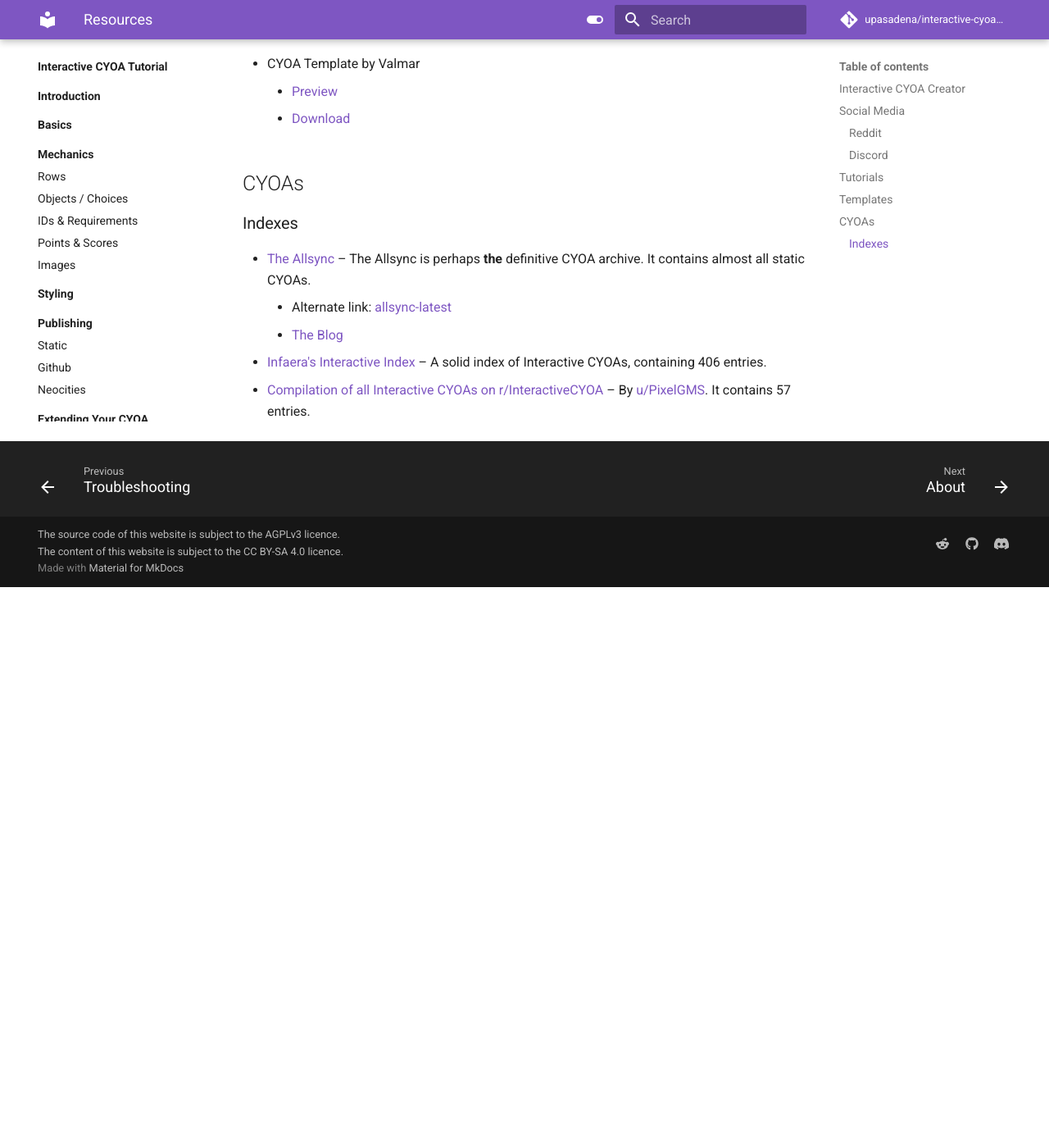
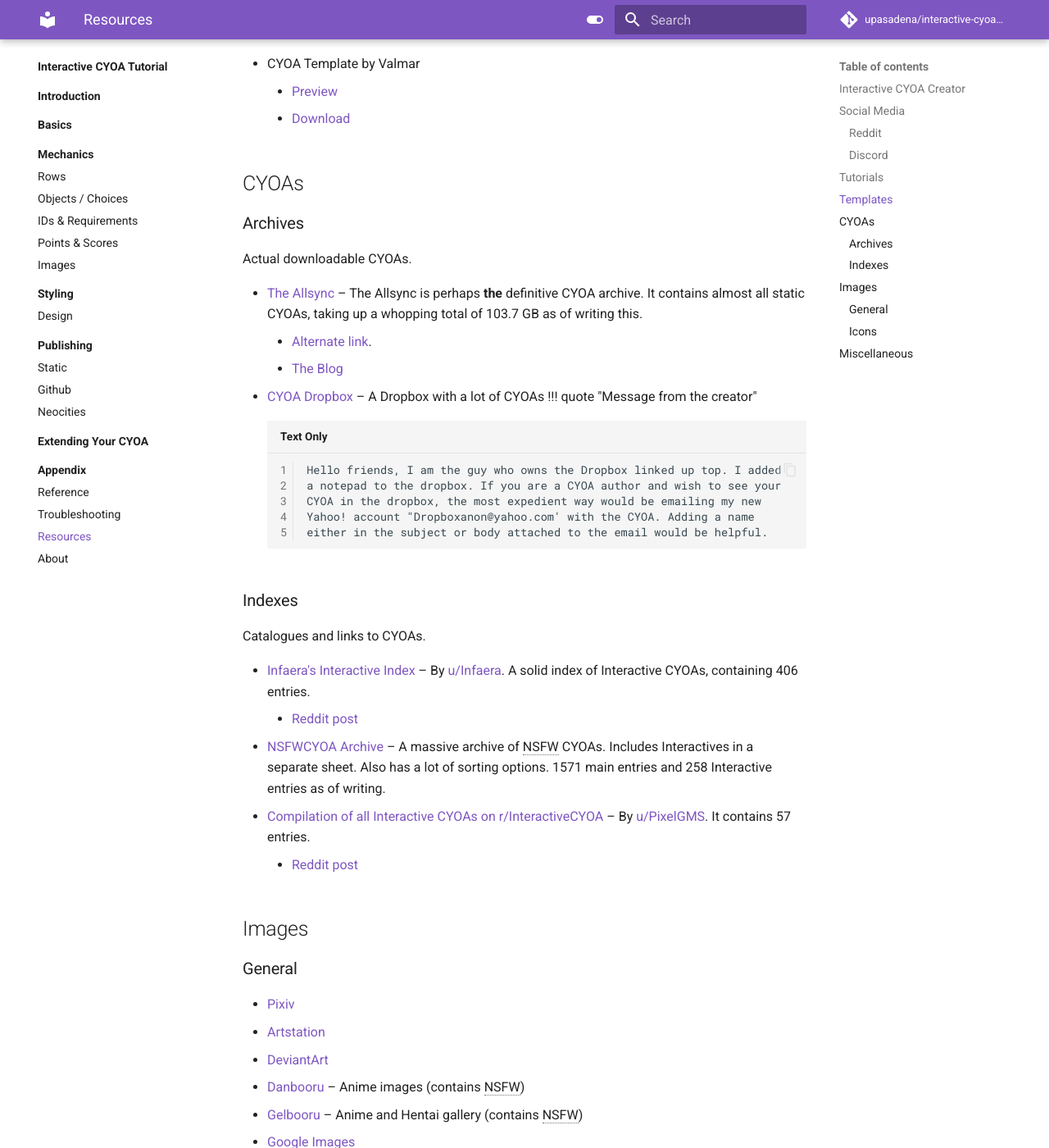
Before and after one commit to upasadena/interactive-cyoa-tutorial, an MkDocs documentation site: the page built from docs/appendix/resources.md, in a window 1280 px wide and 1400 px high, scrolled down 1479 px. Shown: the whole window at 82% size. Built offline with MkDocs 1.6.1 and Material for MkDocs 9.7.7, drawn with Linux system fonts in a browser that asks for light colours; a script that is not in the unit is left out; comment, search, counter and statistics services are not loaded; before the commit the page ends 2195 px from its top, so only the background shows below that; some of the changed text lies outside the part shown.

Commit message:
Started on Design page

```diff
--- a/docs/appendix/resources.md
+++ b/docs/appendix/resources.md
@@ -43,8 +47,8 @@
     * [Imgur](https://imgur.com/a/QV36Ix8)
     * [Google Slides][1]
 
-* [Tips and Pitfalls for Interactive CYOA Creators (Reddit)] – Contributed
-a fair amount to this tutorial.
+* [Tips and Pitfalls for Interactive CYOA Creators (Reddit)] – Contributed a
+fair amount to this tutorial.
 * [MeanDelay's Interactive CYOA Creator Tutorial][pgmstut] – Made by PixelGMS
 * [Interactive CYOA Tips & Tricks (intcyoacreator)][png-man-tutorial] – Made by
 [u/PNG-MAN].
@@ -56,16 +60,63 @@
     * [Download][cyoa-template-dl]
 
 ## CYOAs
-### Indexes
+### Archives
+Actual downloadable CYOAs.
 
 * [The Allsync](https://cyoaarchive.com/main) – The Allsync is perhaps **the**
-definitive CYOA archive. It contains almost all static CYOAs.
-    * Alternate link: [allsync-latest]
+definitive CYOA archive. It contains almost all static CYOAs, taking up a
+whopping total of 103.7 GB as of writing this.
+    * [Alternate link][allsync-latest].
     * [The Blog](https://cyoaarchive.blogspot.com/)
-* [Infaera's Interactive Index](https://infaera.neocities.org/) – A solid index
-of Interactive CYOAs, containing 406 entries.
+* [CYOA Dropbox][cyoadb] – A Dropbox with a lot of CYOAs !!! quote "Message
+    from the creator"
+
+        Hello friends, I am the guy who owns the Dropbox linked up top. I added
+        a notepad to the dropbox. If you are a CYOA author and wish to see your
+        CYOA in the dropbox, the most expedient way would be emailing my new
+        Yahoo! account "Dropboxanon@yahoo.com' with the CYOA. Adding a name
+        either in the subject or body attached to the email would be helpful.
+
+### Indexes
+Catalogues and links to CYOAs.
+
+* [Infaera's Interactive Index](https://infaera.neocities.org/) – By
+[u/Infaera]. A solid index of Interactive CYOAs, containing 406 entries.
+    * [Reddit post][infaera-post]
+* [NSFWCYOA Archive] – A massive archive of NSFW CYOAs. Includes Interactives
+in a separate sheet. Also has a lot of sorting options. 1571 main entries and
+258 Interactive entries as of writing.
 * [Compilation of all Interactive CYOAs on r/InteractiveCYOA] – By
 [u/PixelGMS]. It contains 57 entries.
+    * [Reddit post][pixel-post]
+
+## Images
+### General
+
+* [Pixiv](https://www.pixiv.net/en/)
+* [Artstation](https://www.artstation.com)
+* [DeviantArt](https://www.deviantart.com/)
+* [Danbooru](https://danbooru.donmai.us/) – Anime images (contains NSFW)
+* [Gelbooru](https://gelbooru.com/) – Anime and Hentai gallery (contains NSFW)
+* [Google Images](https://www.google.com/imghp)
+* [/tg/booru](https://grognard.booru.org/) – Booru for /tg/
+* [Pinterest](https://www.pinterest.com)
+* [Zerochan](https://www.zerochan.net/) – Anime images
+
+### Icons
+
+* [https://game-icons.net/](https://game-icons.net/)
+
+## Miscellaneous
+
+* [Chooseyourownbooru](https://cyoa.booru.org/) – A booru for CYOAs.
+* [CYOA Thread Pasta](https://pastebin.com/vrqYhnpu) – Pastebin that provided a
+lot of information for this page.
+* [CYOA Studio](https://quantencomputer.github.io/cyoastudio/) – An open-source
+static CYOA creator, for those who are less graphically-inclined.
+* [Some Musings by a CYOA Author](https://pastebin.com/qaL8nDD8) – A post by
+StarDustAnon. It contains musings and advice on how to create CYOAs in general.
+An excellent read.
 
 <!-- URLs -->
 [cyoa-template-dl]: https://www.dropbox.com/scl/fi/cjssl5mk5h6rhr8mz7w1s/Template.json?rlkey=whf28vz69wqrt0d8jjfvitzty&dl=0
@@ -75,16 +126,24 @@
 [1]: https://docs.google.com/presentation/d/18wSgIooZxM_uA3I90KmZICl9guaQMeVIuqCpV-UffJA/edit
 [How to guide on making interactive CYOAs for a first time creator. (Reddit)]: https://www.reddit.com/r/InteractiveCYOA/comments/nxrlvm/how_to_guide_on_making_interactive_cyoas_for_a/
 [Tips and Pitfalls for Interactive CYOA Creators (Reddit)]: https://www.reddit.com/r/InteractiveCYOA/comments/wrf0hl/tips_and_pitfalls_for_interactive_cyoa_creators/
-[export it as a static]: ./publishing/static/
+[export it as a static]: ../../publishing/static/
 [pgmstut]: https://docs.google.com/presentation/d/1WposnAdGbhDw1Yf11v1Fs-nKq4i500qvaCGlcd2xgrU/edit
 [Compilation of all Interactive CYOAs on r/InteractiveCYOA]: https://docs.google.com/spreadsheets/d/1UKCn4of4jQ4L8eAdV3gT5QGdeav7jNSeyxxehKmUepE/edit#gid=0
+[infaera-post]: https://www.reddit.com/r/InteractiveCYOA/comments/x270ap/an_interactive_index/
+[pixel-post]: https://old.reddit.com/r/InteractiveCYOA/comments/tcy0ds/rinteractivecyoa_cyoa_archive/
+[NSFWCYOA Archive]: https://docs.google.com/spreadsheets/d/1B_VAe36Z85UCyDSTkNTLorAdPK3linniKPI7nw4tR00/edit#gid=1103183908
+[cyoadb]: https://www.dropbox.com/sh/qs4ymgxa5zcj4kt/AABrLbkqxfdUMje3D2ibklh-a?dl=0
+
 <!-- Subreddits -->
 [r/InteractiveCYOA]: https://www.reddit.com/r/InteractiveCYOA/
 [r/makeyourchoice]: https://www.reddit.com/r/makeyourchoice/
 [r/nsfwcyoa]: https://www.reddit.com/r/nsfwcyoa
+
 <!-- Users -->
 [u/PNG-MAN]: https://old.reddit.com/user/PNG-MAN/
 [u/PixelGMS]: https://old.reddit.com/user/PixelGMS
+[u/Infaera]: https://old.reddit.com/user/Infaera/
+
 <!-- Discord servers -->
 [makeyourchoice]: https://discord.gg/M3sbCY2
 [/CYOA/]: https://discord.gg/72QNY4Y
--- a/mkdocs.yml
+++ b/mkdocs.yml
@@ -69,6 +69,7 @@
       - Images: mechanics/images.md
     - Styling:
       - styling/index.md
+      - Design: styling/design.md
     - Publishing:
       - publishing/index.md
       - Static: publishing/static.md
```
Also changed, not shown: other parts of docs/appendix/resources.md (+7 -3 lines), docs/appendix/about.md (+2 -0 lines), docs/appendix/troubleshooting.md (+2 -2 lines), docs/styling/design.md (added, +132 -0 lines), docs/images/87_contrast_bad.png (added), docs/images/87_contrast_good.png (added).
